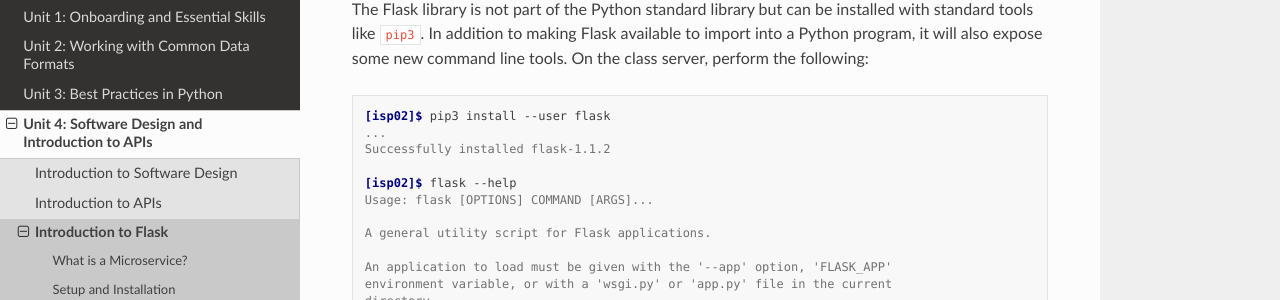
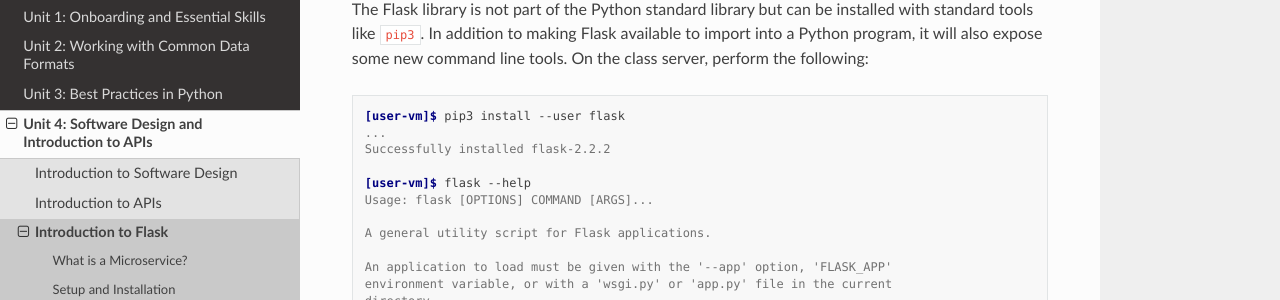
Before and after one commit to TACC/coe-332-sp23, a Sphinx documentation site: the page built from docs/unit04/intro_to_flask.rst, in a window 1280 px wide and 900 px high, scrolled down 915 px. Shown: the part 151-451 px from the top of the window. Built offline with Sphinx 7.4.7 and the Read the Docs theme 2.0.0, drawn with Linux system fonts in a browser that asks for light colours.

Commit message:
flask version and user prompt

```diff
--- a/docs/unit04/intro_to_flask.rst
+++ b/docs/unit04/intro_to_flask.rst
@@ -53,11 +53,11 @@ the class server, perform the following:
 
 .. code-block:: console
 
-   [isp02]$ pip3 install --user flask
+   [user-vm]$ pip3 install --user flask
    ...
-   Successfully installed flask-1.1.2
+   Successfully installed flask-2.2.2
 
-   [isp02]$ flask --help
+   [user-vm]$ flask --help
    Usage: flask [OPTIONS] COMMAND [ARGS]...
 
    A general utility script for Flask applications.
```
